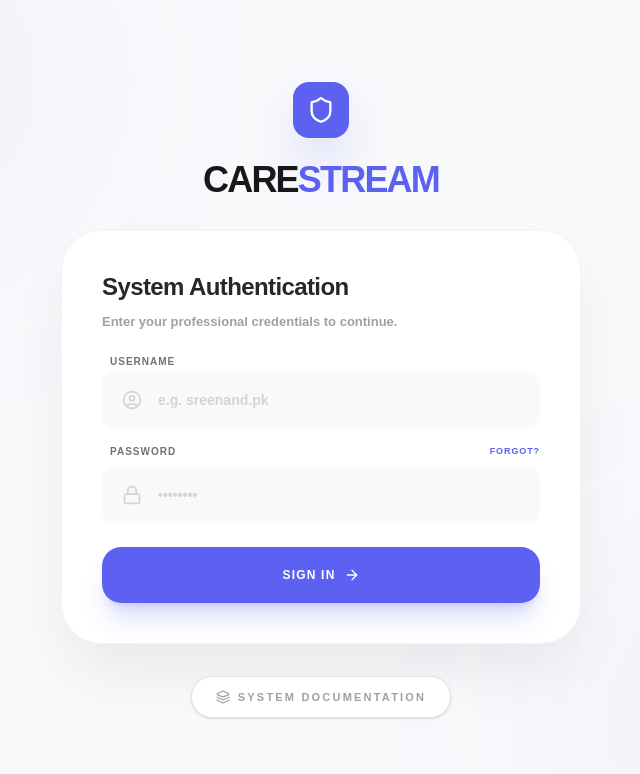
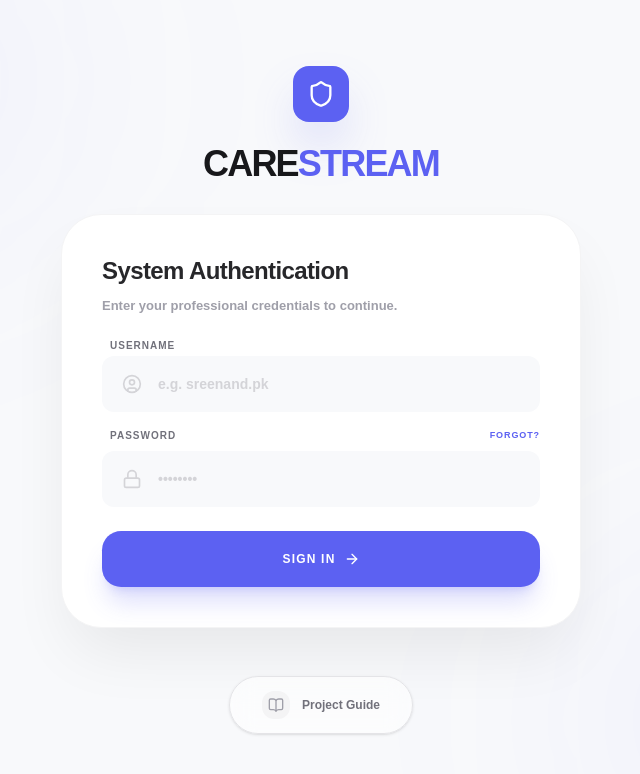
Before and after one commit to sreenandpk/CareStream, a Next.js app in the folder frontend/: page /login in a window 1280 px wide. Shown: the top 774 px of the page, without its empty margins (319-959 px from the left). Built offline with nearby package versions, Linux system fonts and the light colour scheme; no server answers.

Commit message:
ui: redesign documentation button on login page for better attraction

```diff
--- a/frontend/src/app/login/page.tsx
+++ b/frontend/src/app/login/page.tsx
@@ -9,7 +9,7 @@ import { Button } from "@/components/ui/button";
 import { Input } from "@/components/ui/input";
 import { Label } from "@/components/ui/label";
 import { Card, CardHeader, CardTitle, CardDescription, CardContent } from "@/components/ui/card";
-import { Loader2, ShieldCheck, Lock, Mail, ArrowRight, UserCircle, Clock, AlertTriangle, Shield, Layers } from "lucide-react";
+import { Loader2, ShieldCheck, Lock, Mail, ArrowRight, UserCircle, Clock, AlertTriangle, Shield, Layers, BookOpen } from "lucide-react";
 
 export default function LoginPage() {
     const [credentials, setCredentials] = useState({ username: "", password: "" });
@@ -321,13 +321,15 @@ export default function LoginPage() {
                     </CardContent>
                 </Card>
 
-                <div className="mt-8 flex justify-center">
+                <div className="mt-12 flex justify-center">
                     <button
                         onClick={() => router.push("/docs")}
-                        className="flex items-center gap-2 px-6 py-3 bg-white border border-zinc-200 rounded-full text-[11px] font-black uppercase tracking-[0.2em] text-zinc-400 hover:text-[#5C61F2] hover:border-[#5C61F2]/30 hover:bg-[#5C61F2]/5 transition-all shadow-sm"
+                        className="group flex items-center gap-3 px-8 py-3.5 bg-white/50 backdrop-blur-md border border-zinc-200 rounded-full text-[12px] font-bold text-zinc-500 hover:text-[#5C61F2] hover:border-[#5C61F2]/40 hover:bg-white transition-all shadow-sm hover:shadow-xl hover:shadow-[#5C61F2]/10"
                     >
-                        <Layers className="w-3.5 h-3.5" />
-                        System Documentation
+                        <div className="p-1.5 bg-zinc-100 rounded-lg group-hover:bg-[#5C61F2]/10 transition-colors">
+                            <BookOpen className="w-4 h-4 text-zinc-400 group-hover:text-[#5C61F2]" />
+                        </div>
+                        Project Guide
                     </button>
                 </div>
             </div>
```
